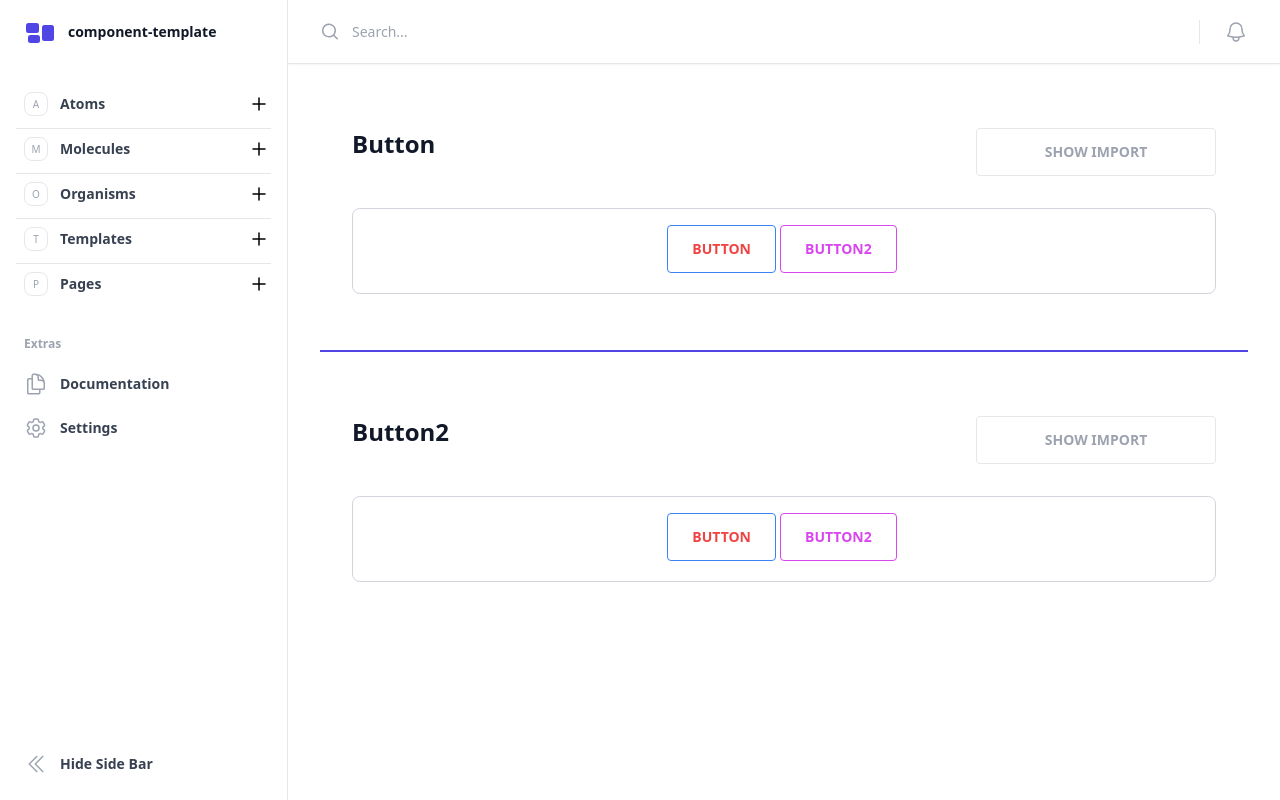
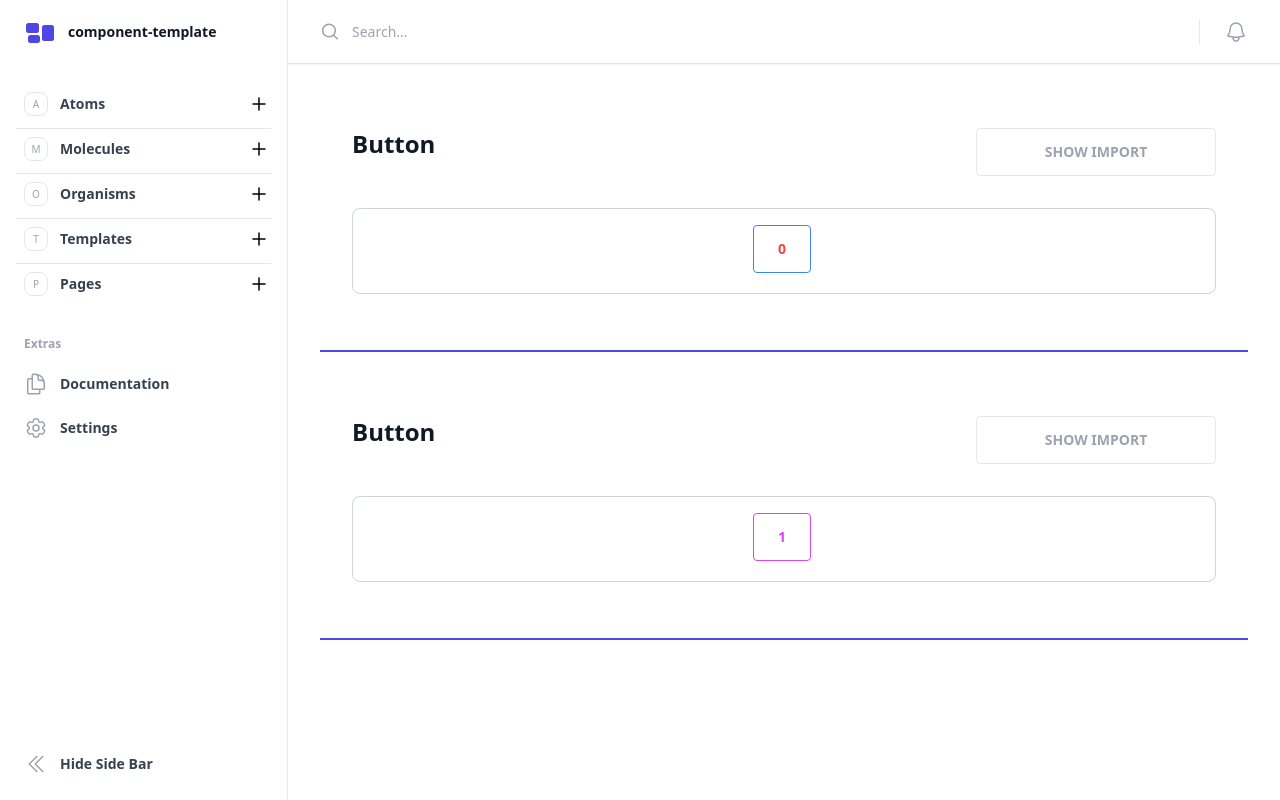
Before and after one commit to CyberSpaceEsli/component-template, a SvelteKit app: page / in a window 1280 px wide. Built offline with nearby package versions, Linux system fonts and the light colour scheme.

Commit message:
inserted slot for components

```diff
--- a/src/components/ComponentContainer.svelte
+++ b/src/components/ComponentContainer.svelte
@@ -1,11 +1,23 @@
 <script>
 import ComponentFrame from "./ComponentFrame.svelte";
+
+
+import Button from '$lib/component-template/atoms/Button.svelte' ;
+import Button2 from '$lib/component-template/atoms/Button2.svelte' ;
+
+let components = [
+    Button,
+    Button2
+]
 </script>
 
     <div class="flex flex-col">
-        <ComponentFrame searchName={"Button"} />
 
-        <span class="h-0.5 w-full divide-y bg-indigo-600 mb-10"></span>
+        {#each components as component, i}
+            <ComponentFrame searchName={"Button"} >
+                <svelte:component this={component} buttonCaption={i}/>
+            </ComponentFrame>
+            <span class="h-0.5 w-full divide-y bg-indigo-600 mb-10"></span>
+        {/each}
 
-        <ComponentFrame searchName={"Button2"}/>
     </div>
--- a/src/components/ComponentFrame.svelte
+++ b/src/components/ComponentFrame.svelte
@@ -37,9 +37,7 @@
                 <div class="py-4 h-auto">
 
                     <div class="flex justify-center my-4 py-4 border border-gray-300 rounded-lg">
-                        {#each atom as atoms}
-                        <svelte:component this={atoms.component} buttonCaption={atoms.componentName}/>
-                        {/each}
+                        <slot></slot>
                     </div>
                 </div>
             </div>
```
